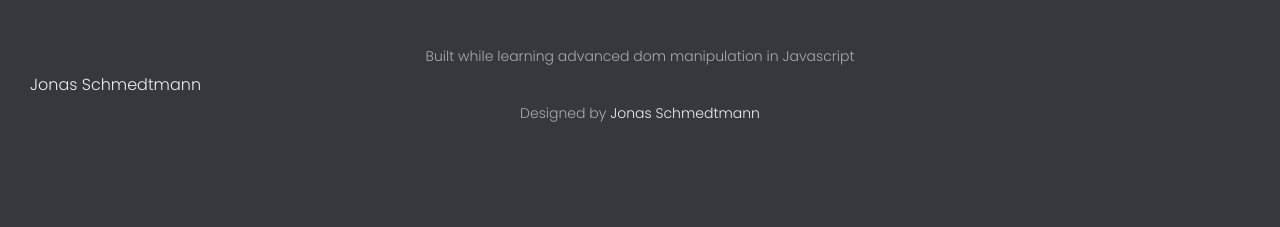
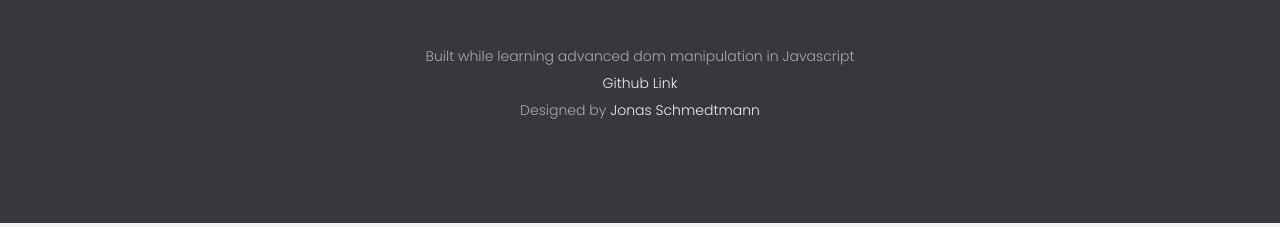
Before and after one commit to rajatverma311201/bankist-dom-advanced, a plain HTML site: page index.html in a window 1280 px wide. Shown: the part 4867-5094 px from the top of the page. Drawn offline with Linux system fonts and the light colour scheme.

Commit message:
added project link

```diff
--- a/index.html
+++ b/index.html
@@ -366,12 +366,14 @@
             <p class="footer__copyright">
                 Built while learning advanced dom manipulation in Javascript
             </p>
-            <a
-                class="footer__link twitter-link"
-                target="_blank"
-                href="https://twitter.com/jonasschmedtman"
-                >Jonas Schmedtmann</a
-            >
+            <p class="footer__copyright">
+                <a
+                    class="footer__link"
+                    target="_blank"
+                    href="https://github.com/rajatverma311201/bankist-dom-advanced"
+                    >Github Link</a
+                >
+            </p>
             <p class="footer__copyright">
                 Designed by
                 <a
```
Also changed, not shown: 1 other file.
